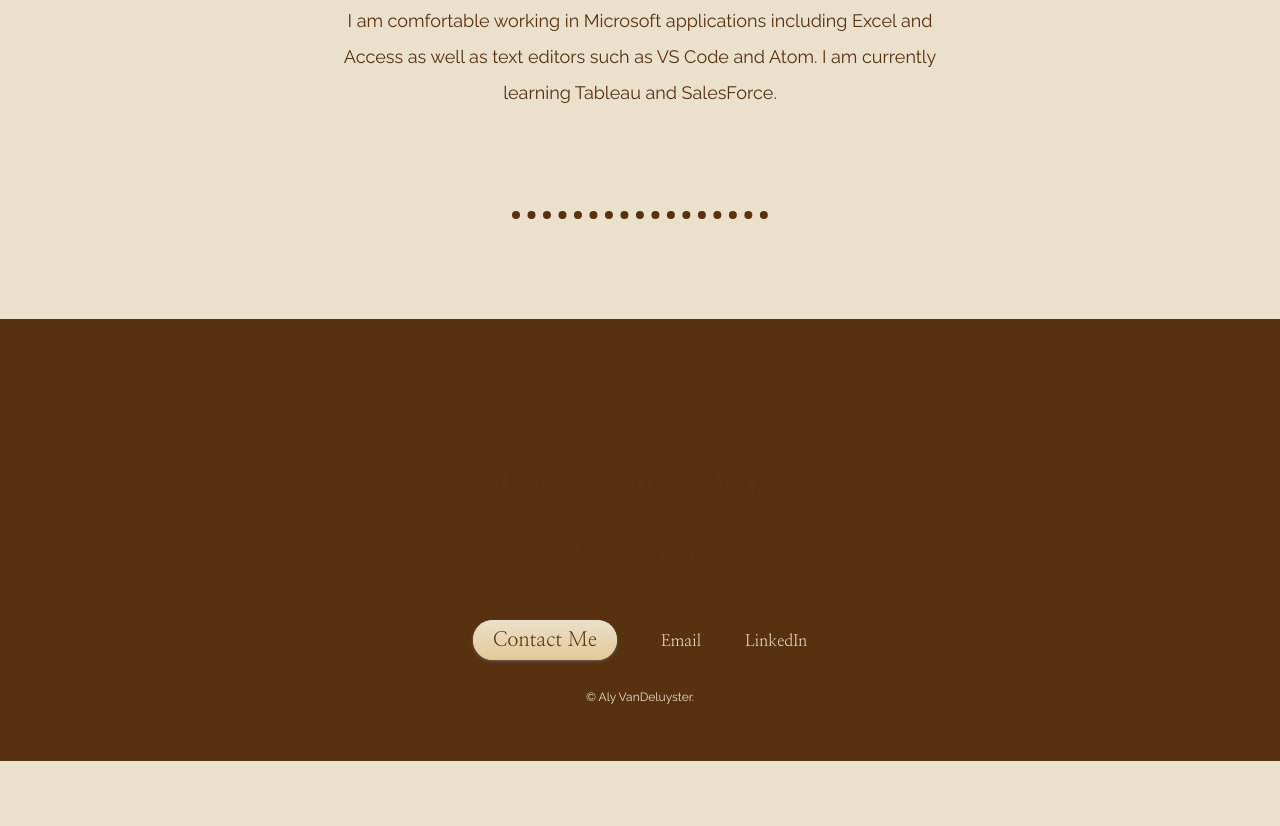
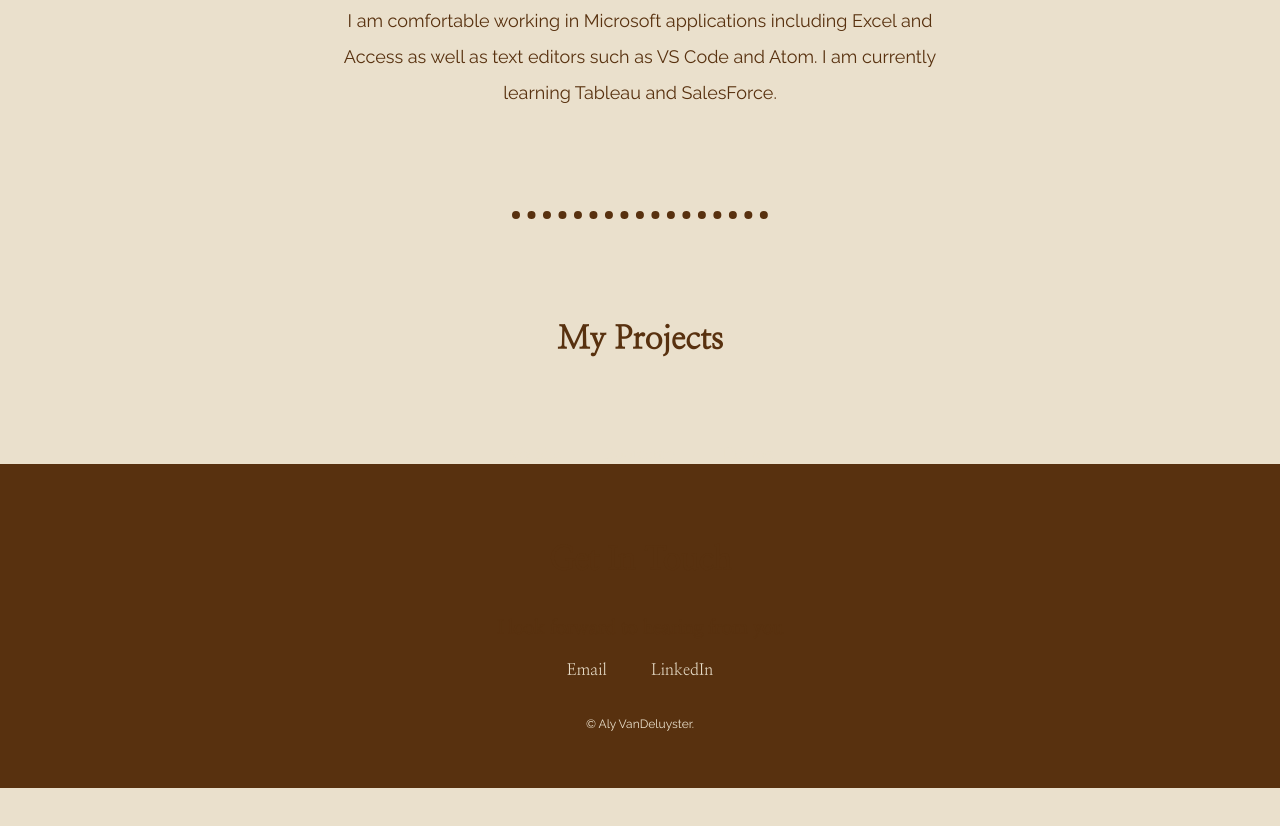
Before and after one commit to AlyWork/MySite, a plain HTML site: page index.html in a window 1280 px wide. Shown: the part 2516-3342 px from the top of the page. Drawn offline with Linux system fonts and the light colour scheme.

Commit message:
Update index.html
Updated contact me and added links to projects

```diff
--- a/index.html
+++ b/index.html
@@ -42,11 +42,22 @@
       </div>
     </div>
     <hr>
+    <div class="projects">
+        <h2>My Projects</h2>
+        <!--<h3>Sites I Made While Learning HTML and CSS</h3>-->
+        <p>
+            <p>&nbsp;</p>
+        </p>
+        <a href="https://alywork.github.io/MySite/" class="SiteLink" >My Site</a>
+        <a href="https://alywork.github.io/bootcamp"class="SiteLink">Bootcamp</a>
+        <a href="https://alywork.github.io/TinDog"class="SiteLink">TinDog</a>
+    </div>
+    <!--<hr>-->
   <div class="bottom">
       <h2>Get In Touch</h2>
       <h3>I look forward to hearing from you</h3>
-      <p class="contact-message">Something witty</p>
-      <a class="btn" href="#"> Contact Me</a>
+      <!--<p class="contact-message">Something witty</p>-->
+      <!--<a class="btn" href="#"> Contact Me</a>-->
     <a class="email" href="mailto:alyvandeluyster@gmail.com">Email</a>
     <a class="footer-link" href="https://www.linkedin.com/in/aly-vandeluyster-1364a7226/">LinkedIn</a>
     <p class="cc">© Aly VanDeluyster.</p>
```
